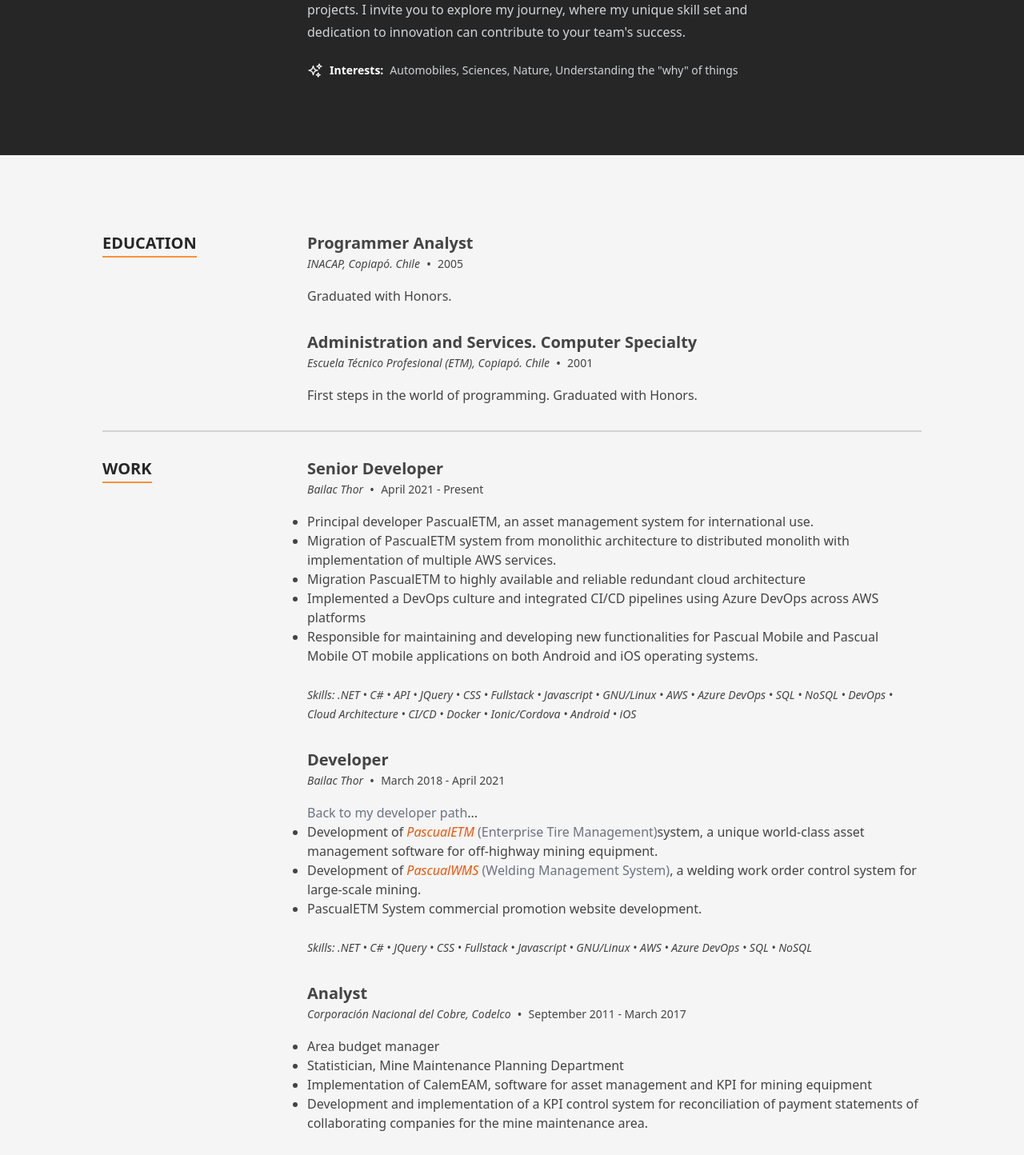
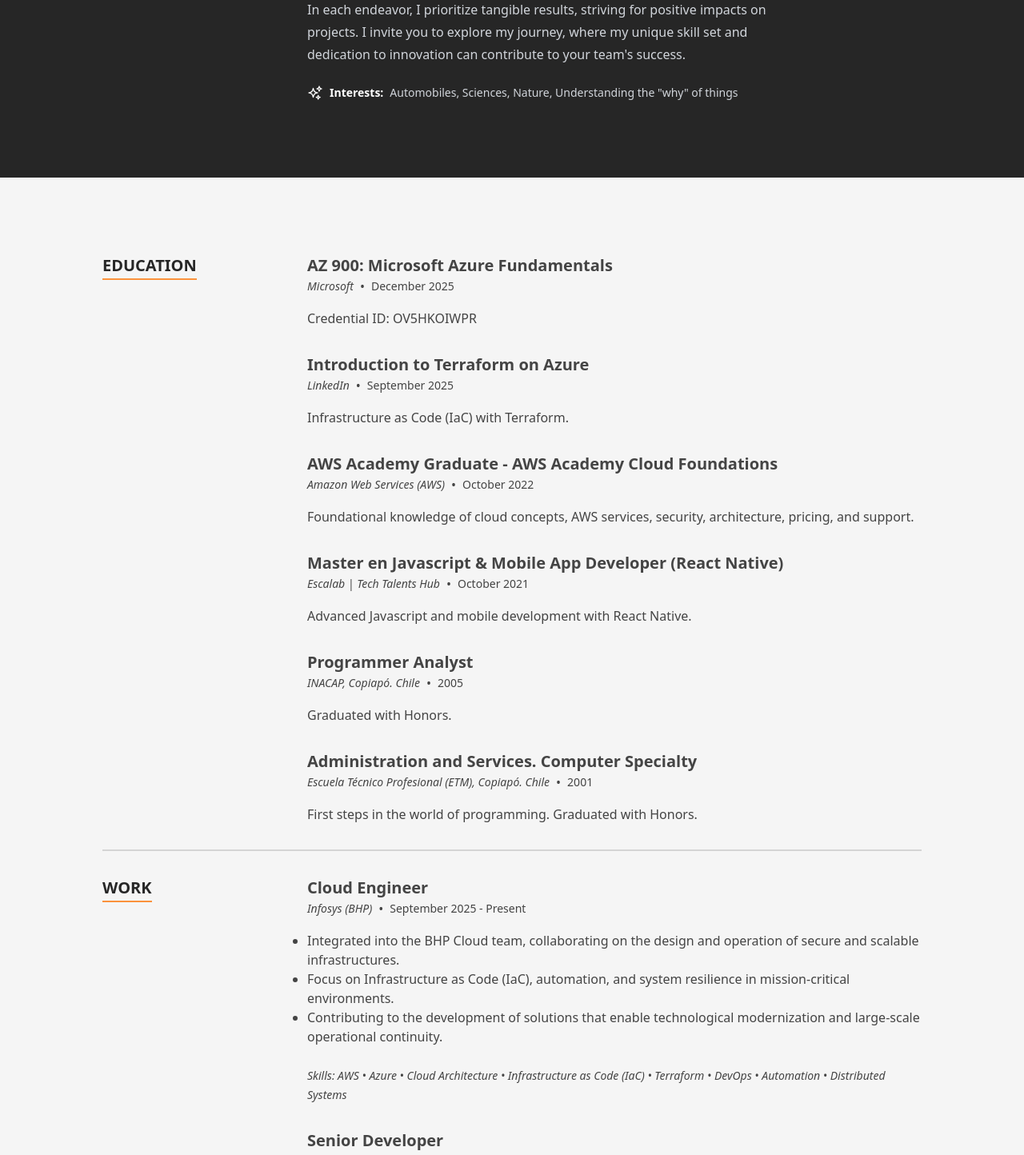
Before and after one commit to r3garciaz/portfolio-nextjs, a Next.js app: page / in a window 1280 px wide. Shown: the part 1330-2774 px from the top of the page at 80% size. Built offline with nearby package versions, Linux system fonts and the light colour scheme.

Commit message:
feat: update work and certificate information

```diff
--- a/src/data/data.tsx
+++ b/src/data/data.tsx
@@ -73,7 +73,9 @@
   description: (
     <>
       <p className="prose-sm text-stone-200 sm:prose-base lg:prose-lg">
-        <strong className="text-stone-100">Full Stack Software Developer</strong>
+        <strong className="text-stone-100">Cloud Engineer at Infosys (BHP)</strong>
+        <br />
+        IaC | Cloud Architecture & Automation | DevOps | Software Development Background
       </p>
     </>
   ),
@@ -88,7 +90,7 @@
       href: `#${SectionId.Contact}`,
       text: 'Contact',
       primary: false,
-      Icon:EnvelopeIcon
+      Icon: EnvelopeIcon
     },
   ],
 };
@@ -98,10 +100,9 @@
  */
 export const aboutData: About = {
   profileImageSrc: profilepic,
-  // description: `I am proud to have a unique background that combines system administration, cloud computing, computer networking and software development. In my journey as a computer scientist, I have regularly faced technical challenges, solved IT problems, collaborated with multi-disciplinary teams of people. My love for software development drives me internally and I enjoy every opportunity to tackle deeper technical challenges and continue to learn. I have worked in many different industries, from one of the world's largest copper cathode production companies to falling back in love with software development, working methodologies such as DevOps and the cloud. I also have experience in cross-platform mobile application development.`,
   description: `I take pride in my distinctive background, seamlessly blending system administration, cloud computing, computer networking, and software development. Throughout my career, I've embraced diverse technical challenges, resolving complicated IT issues, and collaborating with cross-functional teams. My passion for software development propels me, and I enthusiastically tackle complex technical hurdles while maintaining a commitment to continuous learning.
 
-I've navigated diverse industries, from a major copper cathode production company to reawakening my love for software development, where I embraced methodologies such as DevOps and leveraged the power of the cloud. One of my strengths lies in backend development.
+I've navigated diverse industries, from a major copper cathode production company to reawakening my love for software development, where I embraced methodologies such as DevOps and leveraged the power of the cloud. My current focus is on Cloud Engineering, Infrastructure as Code (IaC), and automation.
 
 In each endeavor, I prioritize tangible results, striving for positive impacts on projects. I invite you to explore my journey, where my unique skill set and dedication to innovation can contribute to your team's success.
 `,
@@ -109,7 +110,7 @@
     // {label: 'Location', text: 'Chile', Icon: MapIcon},
     // {label: 'Age', text: '40', Icon: CalendarIcon},
     // {label: 'Nationality', text: 'Chilean', Icon: FlagIcon},
-    {label: 'Interests', text: 'Automobiles, Sciences, Nature, Understanding the "why" of things', Icon: SparklesIcon},
+    { label: 'Interests', text: 'Automobiles, Sciences, Nature, Understanding the "why" of things', Icon: SparklesIcon },
     // {label: 'Study', text: 'INACAP', Icon: AcademicCapIcon},
     // {label: 'Employment', text: 'BailacThor.', Icon: BuildingOffice2Icon},
   ],
@@ -122,70 +123,72 @@
   {
     name: 'Spoken languages',
     skills: [
-      {name: 'Spanish', level: 10},
-      {name: 'English', level: 6}
+      { name: 'Spanish', level: 10 },
+      { name: 'English', level: 6 }
     ],
   },
   {
     name: 'Programming languages',
     skills: [
-      {name: 'C#', level: 9},
-      {name: 'JavaScript', level: 7},
-      {name: 'TypeScript', level: 7},
+      { name: 'C#', level: 9 },
+      { name: 'JavaScript', level: 7 },
+      { name: 'TypeScript', level: 7 },
     ]
   },
   {
     name: 'Frontend',
     skills: [
-      {name: 'HTML/CSS', level: 8},
-      {name: 'Angular', level: 6},
-      {name: 'Blazor', level: 6},
-      {name: 'jQuery', level: 8},
+      { name: 'HTML/CSS', level: 8 },
+      { name: 'Angular', level: 6 },
+      { name: 'Blazor', level: 6 },
+      { name: 'jQuery', level: 8 },
     ]
   },
   {
     name: 'Backend',
     skills: [
-      {name: '.NET', level: 9},
-      {name: 'ASP.NET', level: 9},
+      { name: '.NET', level: 9 },
+      { name: 'ASP.NET', level: 9 },
     ]
   },
   {
     name: 'Mobile development',
     skills: [
-      {name: 'React Native', level: 6},
-      {name: 'Ionic', level: 8},
-      {name: 'Cordova', level: 8},
+      { name: 'React Native', level: 6 },
+      { name: 'Ionic', level: 8 },
+      { name: 'Cordova', level: 8 },
     ],
   },
   {
     name: 'Cloud',
     skills: [
-      {name: 'AWS', level: 8},
-      {name:'Azure', level: 8},
-
+      { name: 'AWS', level: 9 },
+      { name: 'Azure', level: 9 },
+      { name: 'Cloud Architecture', level: 8 },
     ]
   },
   {
-    name: 'DevOps',
+    name: 'DevOps / IaC',
     skills: [
-      {name: 'Docker', level: 9},
-      {name: 'CI/CD', level: 8},
+      { name: 'Docker', level: 9 },
+      { name: 'Terraform', level: 8 },
+      { name: 'Infrastructure as Code (IaC)', level: 8 },
+      { name: 'CI/CD', level: 8 },
     ]
   },
   {
     name: 'Databases',
     skills: [
-      {name: 'SQL', level: 8},
-      {name: 'NoSQL', level: 6},
+      { name: 'SQL', level: 9 },
+      { name: 'NoSQL', level: 7 },
     ]
   },
   {
     name: 'Other',
     skills: [
-      {name: 'Communication skills', level: 8},
-      {name: 'Teamwork', level: 8},
-      {name: 'Problem solving', level: 8}
+      { name: 'Communication skills', level: 8 },
+      { name: 'Teamwork', level: 8 },
+      { name: 'Problem solving', level: 8 }
     ]
   }
 ];
@@ -267,6 +270,30 @@
  */
 export const education: TimelineItem[] = [
   {
+    date: 'December 2025',
+    location: 'Microsoft',
+    title: 'AZ 900: Microsoft Azure Fundamentals',
+    content: <p>Credential ID: OV5HKOIWPR</p>,
+  },
+  {
+    date: 'September 2025',
+    location: 'LinkedIn',
+    title: 'Introduction to Terraform on Azure',
+    content: <p>Infrastructure as Code (IaC) with Terraform.</p>,
+  },
+  {
+    date: 'October 2022',
+    location: 'Amazon Web Services (AWS)',
+    title: 'AWS Academy Graduate - AWS Academy Cloud Foundations',
+    content: <p>Foundational knowledge of cloud concepts, AWS services, security, architecture, pricing, and support.</p>,
+  },
+  {
+    date: 'October 2021',
+    location: 'Escalab | Tech Talents Hub',
+    title: 'Master en Javascript & Mobile App Developer (React Native)',
+    content: <p>Advanced Javascript and mobile development with React Native.</p>,
+  },
+  {
     date: '2005',
     location: 'INACAP, Copiapó. Chile',
     title: 'Programmer Analyst',
@@ -282,10 +309,28 @@
 
 export const experience: TimelineItem[] = [
   {
-    date:'April 2021 - Present',
-    location:'Bailac Thor',
-    title:'Senior Developer',
-    content:(
+    date: 'September 2025 - Present',
+    location: 'Infosys (BHP)',
+    title: 'Cloud Engineer',
+    content: (
+      <div className="whitespace-pre-wrap">
+        <ul className="list-disc">
+          <li>Integrated into the BHP Cloud team, collaborating on the design and operation of secure and scalable infrastructures.</li>
+          <li>Focus on Infrastructure as Code (IaC), automation, and system resilience in mission-critical environments.</li>
+          <li>Contributing to the development of solutions that enable technological modernization and large-scale operational continuity.</li>
+        </ul>
+        <br />
+        <span className="flex-1 text-sm font-medium italic sm:flex-none">
+          Skills: AWS • Azure • Cloud Architecture • Infrastructure as Code (IaC) • Terraform • DevOps • Automation • Distributed Systems
+        </span>
+      </div>
+    ),
+  },
+  {
+    date: 'May 2021 - September 2025',
+    location: 'Bailac Thor',
+    title: 'Senior Developer',
+    content: (
       <div className='whitespace-pre-wrap'>
         <span>
           <ul className="list-disc">
@@ -317,12 +362,12 @@
         <ul className='list-disc'>
           <li>
             Development of <a href="https://catalogo.pascualetm.com" target="_blank"><span
-            className="text-orange-600 italic">PascualETM</span></a> <span className="text-gray-500">(Enterprise Tire Management)</span>system,
+              className="text-orange-600 italic">PascualETM</span></a> <span className="text-gray-500">(Enterprise Tire Management)</span>system,
             a unique world-class asset management software for off-highway mining equipment.
           </li>
           <li>
             Development of <a href="https://wms.pascualetm.com" target="_blank"><span
-            className="text-orange-600 italic">PascualWMS</span></a><span className="text-gray-500"> (Welding Management System)</span>,
+              className="text-orange-600 italic">PascualWMS</span></a><span className="text-gray-500"> (Welding Management System)</span>,
             a welding work order control system for large-scale mining.
           </li>
           <li>
@@ -337,42 +382,54 @@
     )
   },
   {
-    date:'September 2011 - March 2017',
-    location:'Corporación Nacional del Cobre, Codelco',
-    title:'Analyst',
-    content:(
+    date: 'September 2011 - March 2017',
+    location: 'Corporación Nacional del Cobre, Codelco',
+    title: 'Analista de gestión / Confiabilidad / Mantenimiento',
+    content: (
       <div>
-        <ul className='list-disc'>
-          <li>Area budget manager</li>
-          <li>Statistician, Mine Maintenance Planning Department</li>
-          <li>Implementation of CalemEAM, software for asset management and KPI for mining equipment</li>
-          <li>Development and implementation of a KPI control system for reconciliation of payment statements of collaborating companies for the mine maintenance area.</li>
+        <ul className="list-disc">
+          <li>Responsible for budget, administrative management, and component repair for the Mine Maintenance area.</li>
+          <li>Statistician for the Mine Maintenance Planning Department.</li>
+          <li>Implementation of CalemEAM, software for asset management and KPI for mining equipment.</li>
+          <li>Development and implementation of a KPI control system for reconciliation of payment statements of collaborating companies.</li>
         </ul>
       </div>
-    )
+    ),
   },
   {
-    date:'May 2008 - September 2011',
-    location:'SQM Nitratos S.A',
-    title:'IBM Maximo Administrator',
-    content:(
+    date: 'May 2008 - September 2011',
+    location: 'SQM Nitratos S.A',
+    title: 'IBM Maximo Administrator',
+    content: (
       <div>
-        <ul className='list-disc'>
-          <li>In charge of IBM MAXIMO Asset Management System</li>
+        <ul className="list-disc">
+          <li>In charge of IBM MAXIMO Asset Management System.</li>
           <li>Head of the digitization area Maximo.</li>
           <li>Leader reimplementation of IBM MAXIMO system for the entire mine maintenance area.</li>
         </ul>
       </div>
-    )
+    ),
+  },
+  {
+    date: 'February 2008 - April 2008',
+    location: 'Labeling',
+    title: 'Analista Programador',
+    content: (
+      <div>
+        <ul className="list-disc">
+          <li>Programming and development of a dispatch control system for mining operators.</li>
+        </ul>
+      </div>
+    ),
   },
   {
     date: 'February 2006 - December 2007',
     location: 'Pesquera Bahía Caldera',
-    title: 'Advisor - Computer and Information Technology Department Manager',
+    title: 'Técnico informático',
     content: (
       <div>
-        <ul className='list-disc'>
-          <li>Responsible for the Computer and Information Technology department and its computer networks.</li>
+        <ul className="list-disc">
+          <li>Responsible for the entire IT department and computer networks.</li>
           <li>Implementation and administration of GNU/Linux Server.</li>
         </ul>
       </div>
@@ -439,9 +496,9 @@
  * Social items
  */
 export const socialLinks: Social[] = [
-  {label: 'Github', Icon: GithubIcon, href: 'https://github.com/r3garciaz'},
-  {label: 'LinkedIn', Icon: LinkedInIcon, href: 'https://www.linkedin.com/in/r3garciaz/'},
-  {label: 'Twitter', Icon: TwitterIcon, href: 'https://twitter.com/r3garciaz'},
+  { label: 'Github', Icon: GithubIcon, href: 'https://github.com/r3garciaz' },
+  { label: 'LinkedIn', Icon: LinkedInIcon, href: 'https://www.linkedin.com/in/r3garciaz/' },
+  { label: 'Twitter', Icon: TwitterIcon, href: 'https://twitter.com/r3garciaz' },
 ];
 
 /**
```
Also changed, not shown: 1 other file (tests, documents, lock files or other folders).
